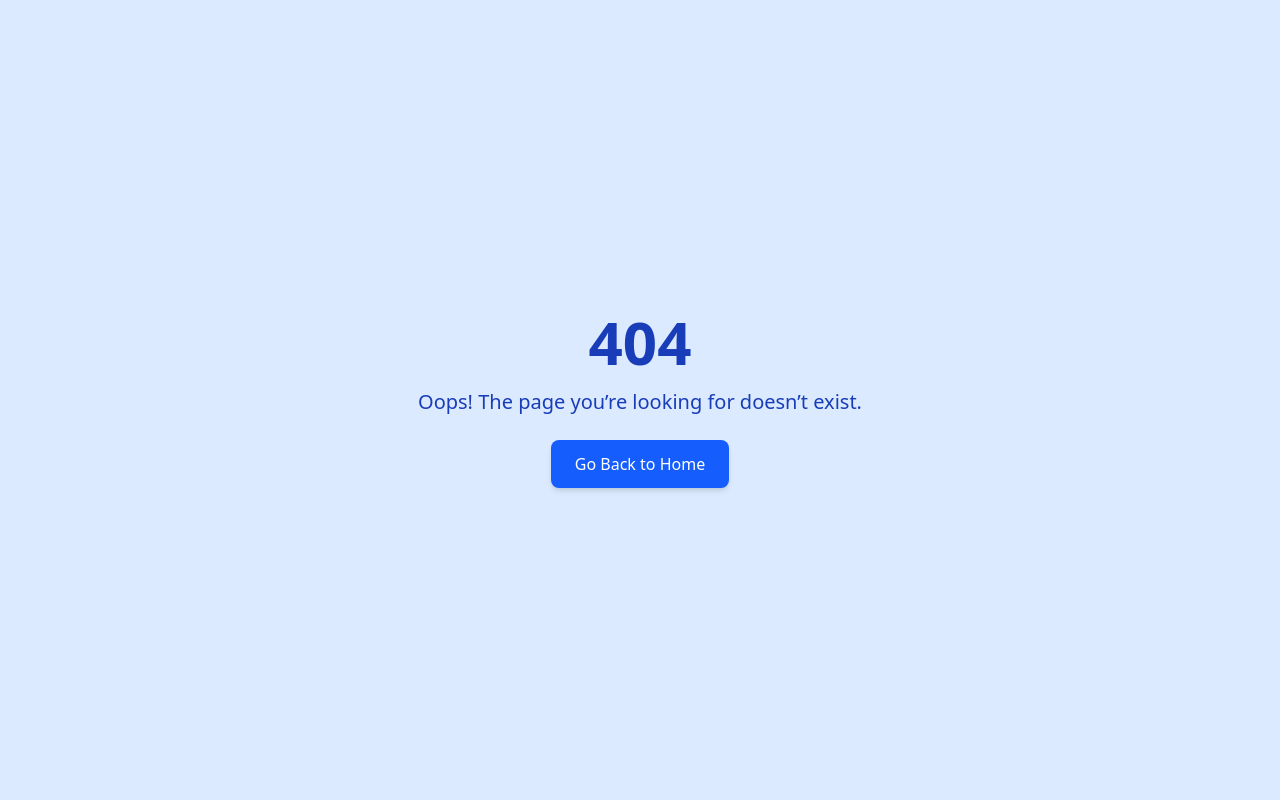
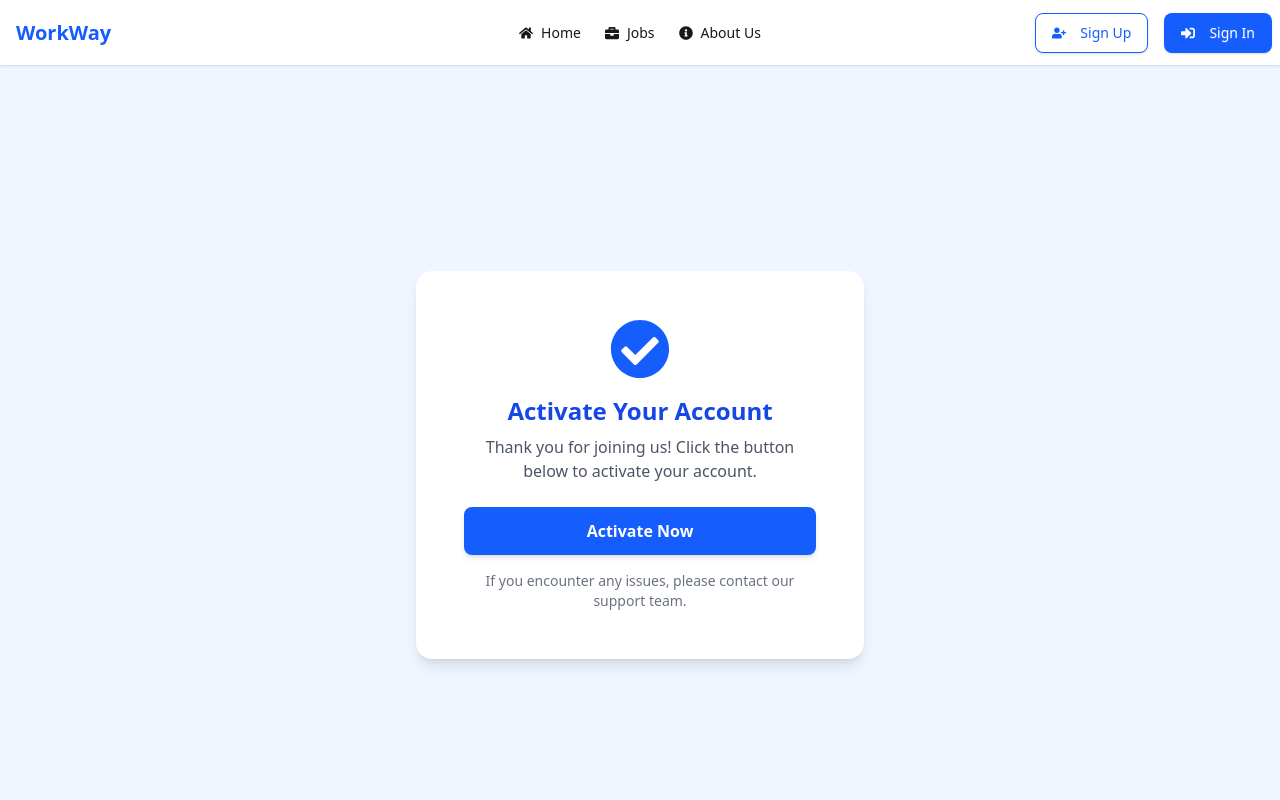
Before and after one commit to achibhossengit/WorkWay-Client, a React (Vite) app: page /activate/1/1 in a window 1280 px wide. Before the commit this address had no page. Shown: the top 800 px of the page. Built offline with nearby package versions, Linux system fonts and the light colour scheme.

Commit message:
implement user activation feature with proper design

```diff
--- a/src/pages/SignIn/SignIn.jsx
+++ b/src/pages/SignIn/SignIn.jsx
@@ -1,23 +1,36 @@
-import { useContext, useState } from "react";
+import { useContext } from "react";
 import { useForm } from "react-hook-form";
 import { FaUser, FaLock, FaSignInAlt } from "react-icons/fa";
 import { Link, useNavigate } from "react-router";
+import { toast, ToastContainer } from "react-toastify";
+import "react-toastify/dist/ReactToastify.css";
 import { AuthContext } from "../../context/authContext";
 
 const SignIn = () => {
   const navigate = useNavigate();
   const { login } = useContext(AuthContext);
   const { register, handleSubmit } = useForm();
-  const [loginError, setLoginError] = useState(null);
 
   const onSubmit = async (data) => {
-    console.log(data);
-    const res = await login(data);
-    console.log(res);
-    if (res?.success) {
-      navigate("/dashboard");
-    } else {
-      setLoginError("Something went Wrong! Try Again");
+    try {
+      const res = await login(data);
+      if (res?.success) {
+        toast.success("Login successful!", {
+          autoClose: 3000,
+        });
+        navigate("/dashboard");
+      } else {
+        throw new Error("Invalid credentials. Please try again.");
+      }
+    } catch (error) {
+      const errorMessage =
+        error.response?.data?.detail ||
+        error.message ||
+        "An unexpected error occurred.";
+      toast.error(errorMessage, {
+        position: "top-center",
+        autoClose: 3000,
+      });
     }
   };
 
@@ -28,11 +41,6 @@ const SignIn = () => {
           <h2 className="text-3xl font-bold text-white">Welcome Back</h2>
           <p className="text-blue-100 mt-1">Sign in to access your account</p>
         </div>
-        {loginError && (
-          <div role="alert" className="alert alert-error alert-soft">
-            <span>{loginError}</span>
-          </div>
-        )}
         <div className="p-8">
           <form onSubmit={handleSubmit(onSubmit)} className="space-y-6">
             <div>
@@ -49,9 +57,8 @@ const SignIn = () => {
                 <input
                   type="text"
                   required
-                  value={"rakib"}
                   {...register("username")}
-                  className={`block w-full pl-10 pr-3 py-3 border rounded-lg focus:ring-2 focus:ring-blue-500 focus:border-blue-500`}
+                  className="block w-full pl-10 pr-3 py-3 border rounded-lg focus:ring-2 focus:ring-blue-500 focus:border-blue-500"
                   placeholder="your username"
                 />
               </div>
@@ -70,11 +77,10 @@ const SignIn = () => {
                 </div>
                 <input
                   type="password"
-                  value={"hello@user"}
                   required
                   minLength={4}
                   {...register("password")}
-                  className={`block w-full pl-10 pr-3 py-3 border rounded-lg focus:ring-2 focus:ring-blue-500 focus:border-blue-500`}
+                  className="block w-full pl-10 pr-3 py-3 border rounded-lg focus:ring-2 focus:ring-blue-500 focus:border-blue-500"
                   placeholder="Enter your password"
                 />
               </div>
--- /dev/null
+++ b/src/pages/SignUp/Activation.jsx
@@ -0,0 +1,68 @@
+import { useState } from "react";
+import { useNavigate, useParams } from "react-router";
+import { FaCheckCircle } from "react-icons/fa";
+import { toast } from "react-toastify";
+import apiClient from "../../services/ApiClient";
+
+const Activation = () => {
+  const { uid, token } = useParams();
+  const [loading, setLoading] = useState(false);
+  const navigate = useNavigate()
+
+  const handleActivation = async () => {
+    setLoading(true);
+    try {
+      const res = await apiClient.post("auth/users/activation/", {
+        uid,
+        token,
+      });
+      if (res) {
+        toast.success("Account activated successfully!", {
+          position: "top-center",
+        });
+        navigate('/login')
+      }
+    } catch (error) {
+      const errorMessage =
+        error.response?.data?.detail || "An error occurred during activation.";
+      toast.error(errorMessage, {
+        position: "top-center",
+      });
+    } finally {
+      setLoading(false);
+    }
+  };
+
+  return (
+    <div className="min-h-screen flex flex-col items-center justify-center bg-blue-50 text-center px-4">
+      <div className="bg-white shadow-lg rounded-2xl p-8 md:p-12 max-w-md w-full">
+        <div className="flex justify-center mb-4 text-blue-600">
+          <FaCheckCircle size={60} />
+        </div>
+        <h1 className="text-2xl font-bold text-blue-700 mb-2">
+          Activate Your Account
+        </h1>
+        <p className="text-gray-600 mb-6">
+          Thank you for joining us! Click the button below to activate your
+          account.
+        </p>
+        <button
+          onClick={handleActivation}
+          disabled={loading}
+          className={`w-full py-3 rounded-lg shadow-md font-semibold transition duration-200 ${
+            loading
+              ? "bg-gray-400 cursor-not-allowed text-gray-700"
+              : "bg-blue-600 hover:bg-blue-700 text-white cursor-pointer"
+          }`}
+        >
+          {loading ? "Activating..." : "Activate Now"}
+        </button>
+        <p className="text-gray-500 text-sm mt-4">
+          If you encounter any issues, please contact our support team.
+        </p>
+      </div>
+    </div>
+  );
+};
+
+export default Activation;
--- /dev/null
+++ b/src/pages/SignUp/ActivationPopUp.jsx
@@ -0,0 +1,52 @@
+import { FaTimes } from "react-icons/fa";
+
+const ActivationPopUp = ({ isOpen, onClose, onShowEmail, onLogin }) => {
+  if (!isOpen) return null;
+
+  return (
+    <div
+      className="fixed inset-0 flex items-center justify-center backdrop-brightness-50 backdrop-blur-sm z-50"
+      aria-hidden={!isOpen}
+    >
+      <div className="relative bg-white rounded-lg shadow-2xl max-w-md w-full p-6">
+        {/* Close Button */}
+        <button
+          onClick={onClose}
+          className="absolute cursor-pointer top-2 right-2 text-gray-400 hover:text-gray-600 transition"
+        >
+          <FaTimes size={20} />
+        </button>
+
+        {/* Modal Content */}
+        <div className="text-center">
+          <h1 className="text-2xl font-bold text-blue-700 mb-4">
+            Check Your Email!
+          </h1>
+          <p className="text-gray-600 mb-6">
+            We have sent you an email with an activation link. Please check your
+            inbox to activate your account.
+          </p>
+          <div className="flex justify-center gap-4">
+            <button
+              onClick={onShowEmail}
+              className="bg-blue-600 cursor-pointer text-white px-4 py-2 rounded-lg shadow-md hover:bg-blue-700 transition duration-200"
+            >
+              Check Email
+            </button>
+            <button
+              onClick={onLogin}
+              className="bg-gray-300 cursor-pointer text-gray-700 px-4 py-2 rounded-lg shadow-md hover:bg-gray-400 transition duration-200"
+            >
+              Log In Now
+            </button>
+          </div>
+          <p className="text-gray-500 text-sm mt-6">
+            Didn't receive the email? Check your spam folder or contact support.
+          </p>
+        </div>
+      </div>
+    </div>
+  );
+};
+
+export default ActivationPopUp;
--- a/src/pages/SignUp/SignUp.jsx
+++ b/src/pages/SignUp/SignUp.jsx
@@ -1,12 +1,14 @@
 import { Link, useNavigate } from "react-router";
+import { useState } from "react";
+import { toast } from "react-toastify";
 import apiClient from "../../services/ApiClient";
 import SignUpForm from "./SignUpForm";
-import { toast } from "react-toastify";
-import { useState } from "react";
+import ActivationPopUp from "./ActivationPopUp";
 
 const SignUp = () => {
   const navigate = useNavigate();
   const [loading, setLoading] = useState(false);
+  const [isModalOpen, setIsModalOpen] = useState(false);
 
   const onSubmit = async (data) => {
     setLoading(true);
@@ -14,7 +16,7 @@ const SignUp = () => {
     try {
       const res = await apiClient.post("auth/users/", data);
       if (res) {
-        navigate("/login");
+        setIsModalOpen(true); // Open the activation popup
       }
     } catch (error) {
       console.error("Error Occurred:", error.response?.data || error.message);
@@ -29,6 +31,18 @@ const SignUp = () => {
     }
   };
 
+  const handleShowEmail = () => {
+    window.open("https://mail.google.com", "_blank");
+  };
+
+  const handleLogin = () => {
+    navigate("/login");
+  };
+
+  const handleClose = () => {
+    setIsModalOpen(false);
+  };
+
   return (
     <div className="min-h-screen bg-gradient-to-br from-blue-50 to-gray-100 flex items-center justify-center p-4">
       <div className="w-full max-w-md bg-white rounded-xl shadow-lg overflow-hidden">
@@ -37,10 +51,10 @@ const SignUp = () => {
           <p className="text-blue-100 mt-1">Join our platform today</p>
         </div>
         <div className="p-8">
-          <SignUpForm onSubmit={onSubmit} loading={loading}/>
+          <SignUpForm onSubmit={onSubmit} loading={loading} />
           <div className="mt-6 text-center">
             <p className="text-sm text-gray-600">
-              Already have an account?
+              Already have an account?{" "}
               <Link
                 to="/login"
                 className="font-medium text-blue-600 hover:text-blue-500 cursor-pointer"
@@ -51,6 +65,12 @@ const SignUp = () => {
           </div>
         </div>
       </div>
+      <ActivationPopUp
+        isOpen={isModalOpen}
+        onShowEmail={handleShowEmail}
+        onLogin={handleLogin}
+        onClose={handleClose}
+      />
     </div>
   );
 };
--- a/src/pages/SignUp/SignUpForm.jsx
+++ b/src/pages/SignUp/SignUpForm.jsx
@@ -164,6 +164,7 @@ const SignUpForm = ({ onSubmit, loading }) => {
               id="password"
               name="password"
               type="password"
+              value={'Hello@user1'}
               {...register("password", {
                 required: "Password is required",
                 minLength: {
@@ -207,6 +208,7 @@ const SignUpForm = ({ onSubmit, loading }) => {
               id="confirmPassword"
               name="confirmPassword"
               type="password"
+              value={'Hello@user1'}
               {...register("confirmPassword", {
                 required: "Please confirm your password",
                 validate: (value) =>
--- a/src/routes/AppRoutes.jsx
+++ b/src/routes/AppRoutes.jsx
@@ -9,6 +9,7 @@ import DashboardLayout from "../pages/Layouts/DashboardLayout";
 import Dashboard from "../pages/DashBoard/Dashboard";
 import Profile from "../pages/DashBoard/Profile";
 import PrivateRoutes from "./PrivateRoutes";
+import Activation from "../pages/SignUp/Activation";
 
 const AppRoutes = () => {
   return (
@@ -18,6 +19,7 @@ const AppRoutes = () => {
         <Route path="jobs" element={<JobsPage />} />
         <Route path="login" element={<Login />} />
         <Route path="register" element={<SignUp />} />
+        <Route path="activate/:uid/:token" element={<Activation />} />
         <Route
           path="dashboard"
           element={
```
